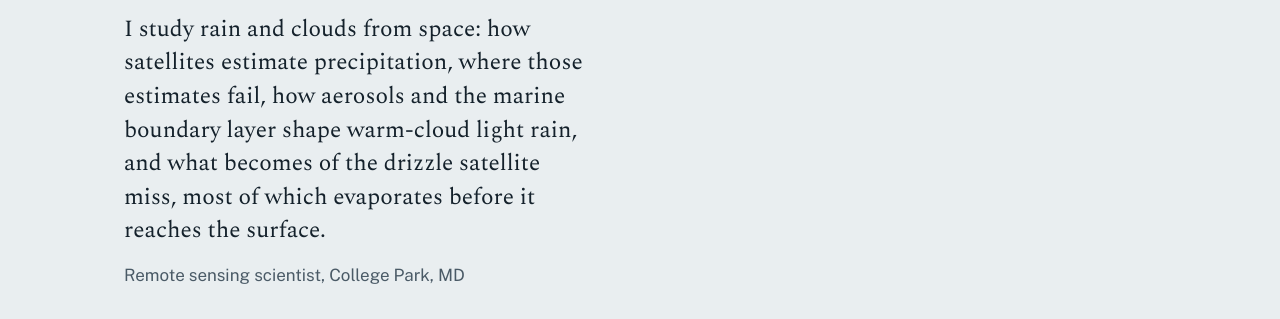
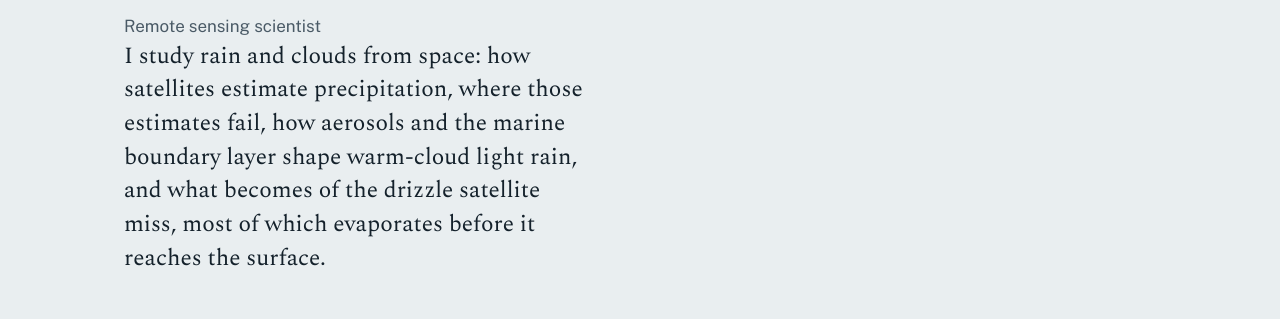
Before and after one commit to HuanLi-GeoSci/HuanLi-GeoSci.github.io, a plain HTML site: page index.html in a window 1280 px wide. Shown: the part 467-786 px from the top of the page. Drawn offline with nearby package versions, Linux system fonts and the light colour scheme.

Commit message:
Add files via upload

```diff
--- a/index.html
+++ b/index.html
@@ -137,8 +137,9 @@
     <div class="identity-grid">
       <div>
         <h1>Huan Li</h1>
+        <p class="where">Remote sensing scientist </p>
         <p class="lead">I study rain and clouds from space: how satellites estimate precipitation, where those estimates fail, how aerosols and the marine boundary layer shape warm-cloud light rain, and what becomes of the drizzle satellite miss, most of which evaporates before it reaches the surface.</p>
-        <p class="where">Remote sensing scientist, College Park, MD</p>
+
       </div>
       <ul class="links" aria-label="Contact and profiles">
        <!-- Add when ready:
```
